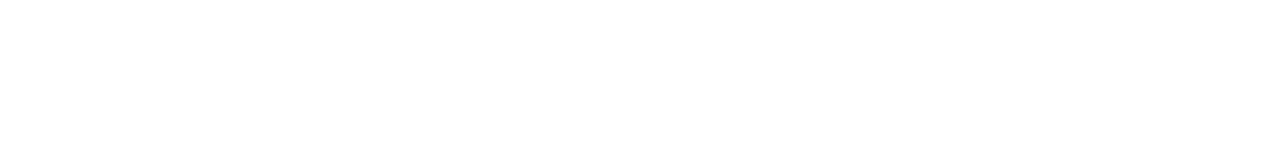
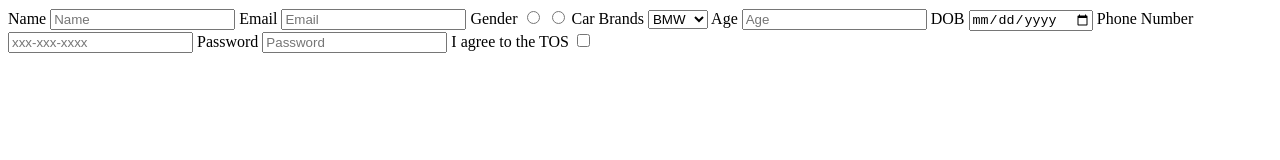
Before and after one commit to acciojob/signup-form-car-Shraddha0607, a website: page main.html in a window 1280 px wide. Drawn offline with Linux system fonts and the light colour scheme.

Commit message:
created a submission

```diff
--- a/main.html
+++ b/main.html
@@ -8,6 +8,39 @@
 
 <body>
 	<!-- the entire body must be written by student -->
+	<form method="post">
+		<label for="name"> Name</label>
+		<input type="text" id="name" placeholder="Name" required>
+
+		<label for="email"> Email</label>
+		<input type="email" id="email" placeholder="Email" required>
+
+		<label for="gender"> Gender</label>
+		<input type="radio" id="gender_m" value="male" name="gender" required>
+		<input type="radio" id="gender_f" value="female" name="gender" required>
+
+		<label for="cars"> Car Brands</label>
+		<select id="cars" placeholder="--Please choose an option" required>
+			<option>BMW</option>
+			<option>Audi</option>
+			<option>Maruti</option>
+			<option>Nano</option>
+		</select>
+
+		<label for="age"> Age</label>
+		<input type="number" id="age" placeholder="Age" required>
+
+		<label for="dob"> DOB</label>
+		<input type="date" id="dob" required>
+
+		<label for="tel"> Phone Number</label>
+		<input type="tel" id="tel" placeholder="xxx-xxx-xxxx" >
+
+		<label for="password"> Password</label>
+		<input type="password" id="password" placeholder="Password" required>
+
+		<label for="tos"> I agree to the TOS</label>
+		<input type="checkbox" id="tos" required>
     <script type="text/javascript" src="./script.js">
 </script>
 
```
